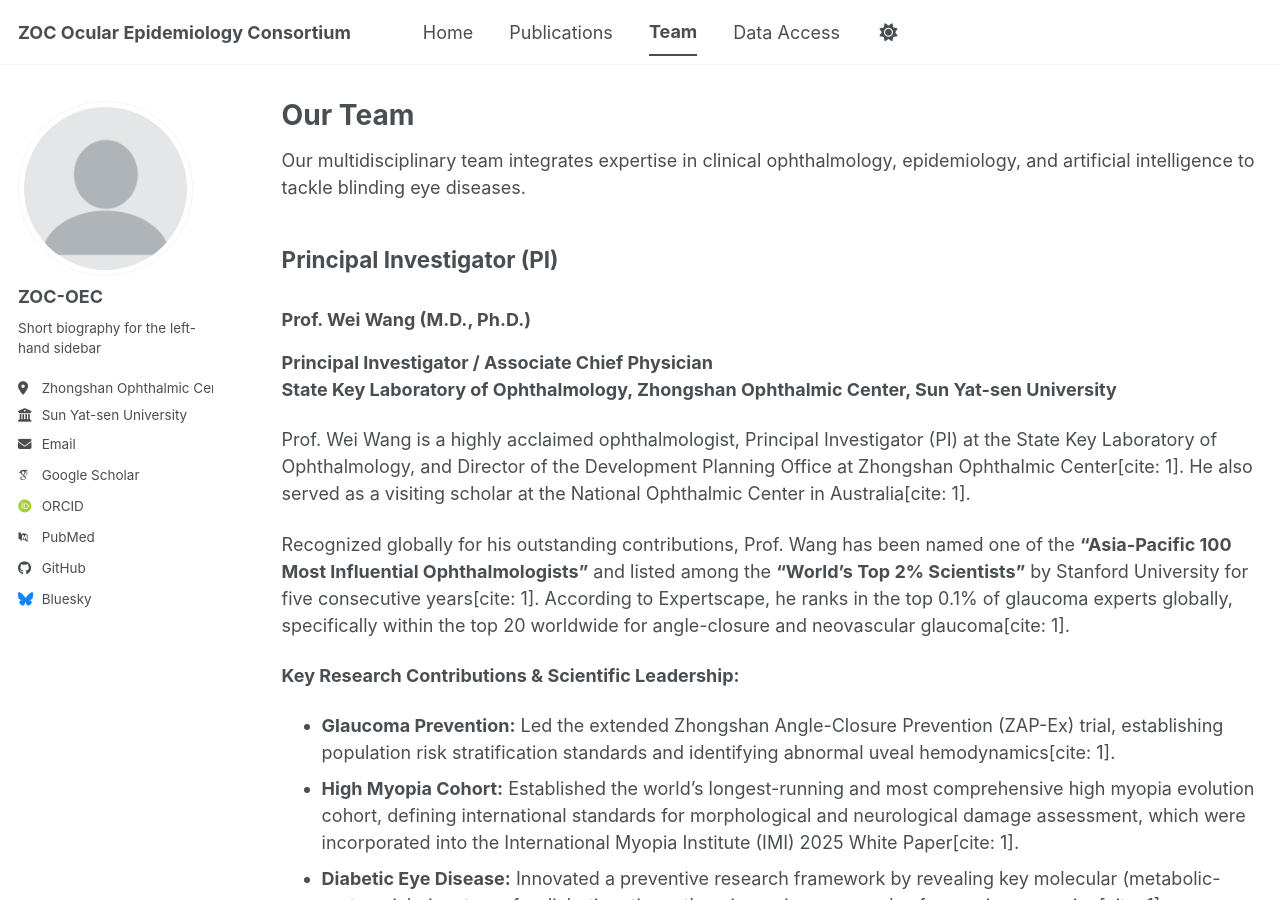
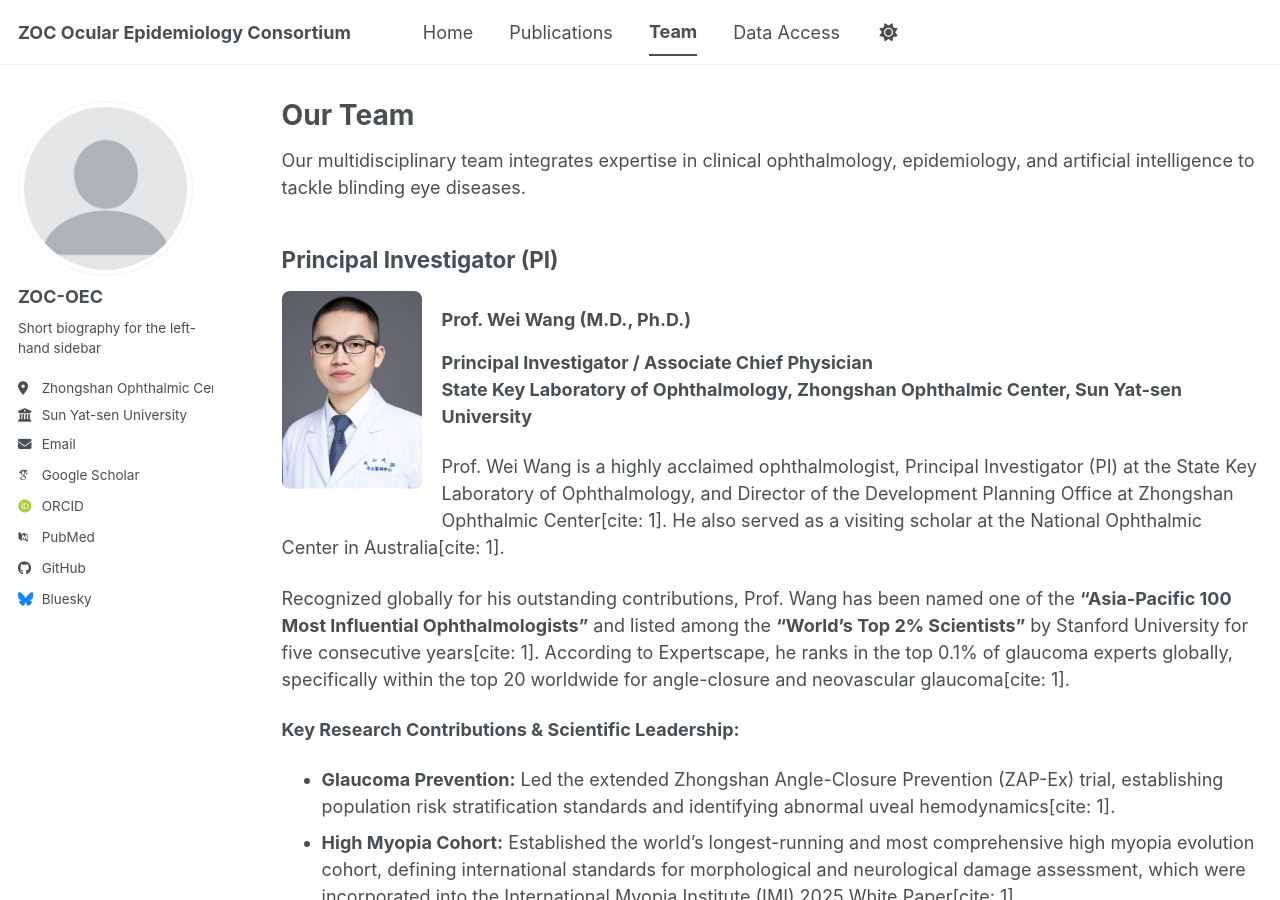
Before and after one commit to zoc-oec/zoc-oec.github.io, a Jekyll site: the page built from _pages/team.md, in a window 1280 px wide and 900 px high. Built offline with Jekyll 4.4.1, drawn with Linux system fonts in a browser that asks for light colours; some web fonts are replaced; a script bundle is joined from its source files by our own code; library files that are not in the unit come from our copies.

Commit message:
Update team.md

```diff
--- a/_pages/team.md
+++ b/_pages/team.md
@@ -8,7 +8,7 @@ author_profile: true
 Our multidisciplinary team integrates expertise in clinical ophthalmology, epidemiology, and artificial intelligence to tackle blinding eye diseases.
 
 ## Principal Investigator (PI)
-
+<img src="/images/wangwei.png" width="140" align="left" style="margin-right: 20px; margin-bottom: 20px; border-radius: 8px;">
 ### Prof. Wei Wang (M.D., Ph.D.)
 **Principal Investigator / Associate Chief Physician**
 **State Key Laboratory of Ophthalmology, Zhongshan Ophthalmic Center, Sun Yat-sen University**
@@ -29,26 +29,30 @@ Recognized globally for his outstanding contributions, Prof. Wang has been named
 * His research has garnered over **20,000 citations** with an impressive **H-index of 69** (Google Scholar)[cite: 1].
 * He serves on the editorial board of the *Asia-Pacific Journal of Ophthalmology* and acts as a reviewer for leading journals including *The Lancet Global Health* and *Ophthalmology*[cite: 1].
 
+<div style="clear: both;"></div>
 ---
 
 ## Core Team Members
-
+<img src="/images/huangwenyong.jpg" width="140" align="left" style="margin-right: 20px; margin-bottom: 20px; border-radius: 8px;">
 ### Prof. Wenyong Huang (M.D., Ph.D.)
 **Chief Physician / Professor / Ph.D. Supervisor**
 **Deputy Director of the Office of Blindness Prevention**
 Prof. Huang is a leading expert in ophthalmic epidemiology, blindness prevention in rural areas, and surgical treatment of cataracts[cite: 5]. He has published over 70 academic papers and serves as the Chinese principal investigator for multiple international collaborative projects, including partnerships with Queen's University Belfast and Orbis International[cite: 5]. He is also the Deputy Leader of the National Blindness Prevention Technical Guidance Group[cite: 5].
 * **Key Achievements:** Co-recipient of the National Science and Technology Progress Award (Second Class) and the Guangdong Provincial Science and Technology Progress Award (First Class)[cite: 5].
 
+<img src="/images/chenshida.jpg" width="140" align="left" style="margin-right: 20px; margin-bottom: 20px; border-radius: 8px;">
 ### Dr. Shida Chen (M.D., Ph.D.)
 **Associate Chief Physician / Master's Supervisor**
 Dr. Chen specializes in fundus diseases, with extensive clinical experience in pathological myopia, diabetic retinopathy, retinal detachment, and macular diseases[cite: 2]. His research focuses on the pathogenesis and early prevention of pathological myopia and diabetic retinopathy[cite: 2]. He completed a one-year postdoctoral fellowship at the National Eye Institute (NEI), NIH, USA[cite: 2]. He is the Principal Investigator for 8 research grants, including the NSFC Youth Fund, and has published over 40 SCI-indexed papers as first or corresponding author[cite: 2].
 * **Key Achievements:** Recipient of the ARVO and WGC International Travel Grants; holds 2 invention patents and 1 software copyright[cite: 2].
 
+<img src="/images/gaoxinbo.png" width="140" align="left" style="margin-right: 20px; margin-bottom: 20px; border-radius: 8px;">
 ### Dr. Xinbo Gao (M.D., Ph.D.)
 **Associate Chief Physician**
 Dr. Gao has over 10 years of clinical experience in ophthalmology, with a specific focus on laser treatments for glaucoma, minimally invasive glaucoma surgery (MIGS), and the structural and functional study of the human ocular glymphatic system and Schlemm's canal[cite: 3]. He was a visiting scholar at the University of Illinois Chicago (UIC) and served as the Medical Director for the Health Express (2025)[cite: 3]. He leads 6 provincial and ministerial-level grants and has authored multiple high-impact SCI papers in journals like *IOVS*, *Clin Exp Ophthalmol*, and *J Glaucoma*[cite: 3].
 * **Key Achievements:** Served in the 10th batch of Guangdong aid doctors to Xinjiang, where he was recognized as an "Outstanding Teaching Expert" and an "Outstanding Cadre/Talent"[cite: 3].
 
+<img src="/images/hechang.png" width="140" align="left" style="margin-right: 20px; margin-bottom: 20px; border-radius: 8px;">
 ### Dr. Chang He (M.D., Ph.D.)
 **Associate Chief Physician / Master's Supervisor**
 **Deputy Director of the Science and Technology Division**
```
